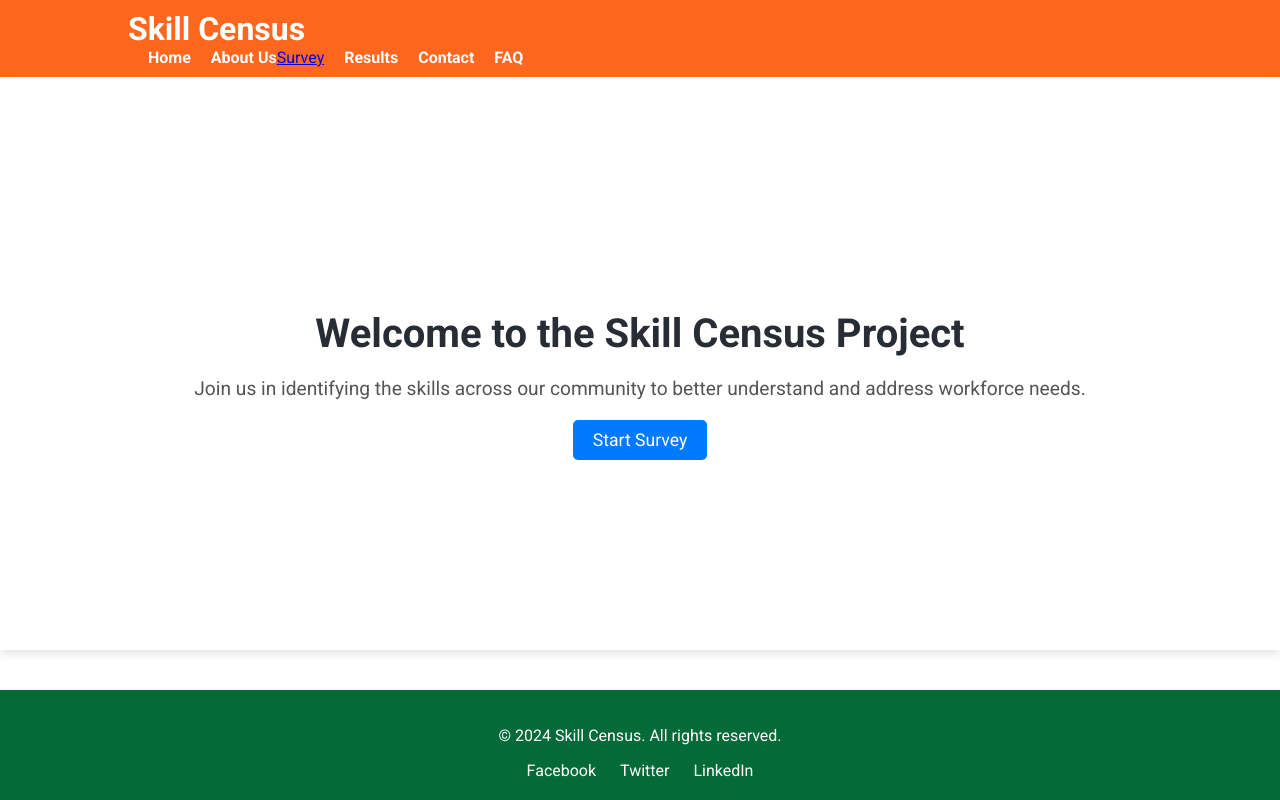
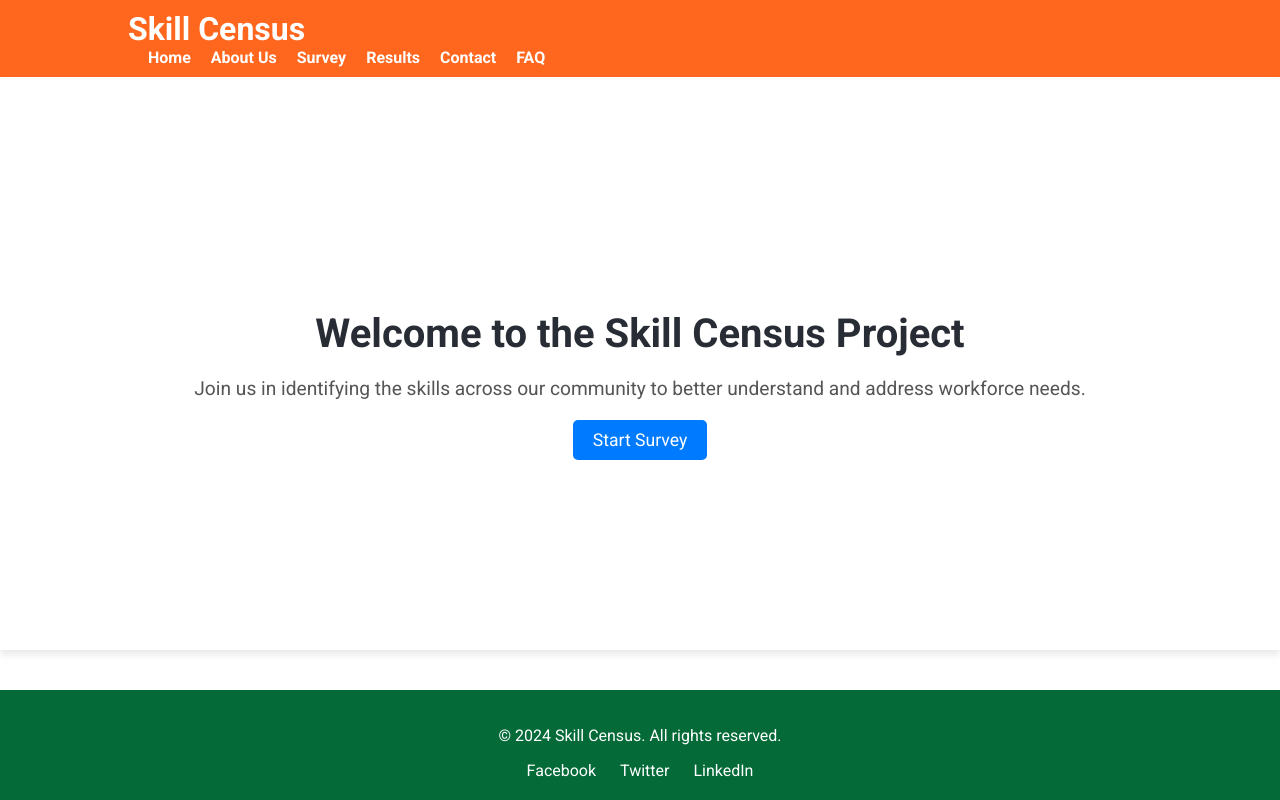
Before and after one commit to gsuryateja2000/SKILL-CENSUS, a website: page index.html in a window 1280 px wide. Drawn offline with Linux system fonts and the light colour scheme.

Commit message:
Update index.html

```diff
--- a/index.html
+++ b/index.html
@@ -21,7 +21,7 @@
                 <ul>
                     <li><a href="index.html">Home</a></li>
                     <li><a href="AboutUs.html">About Us</a></li>
-                    <a href="survey.html">Survey</a></li>
+                    <li><a href="survey.html">Survey</a></li>
                     <li><a href="results.html">Results</a></li>
                     <li><a href="contact.html">Contact</a></li>
                     <li><a href="faq.html">FAQ</a></li>
```
